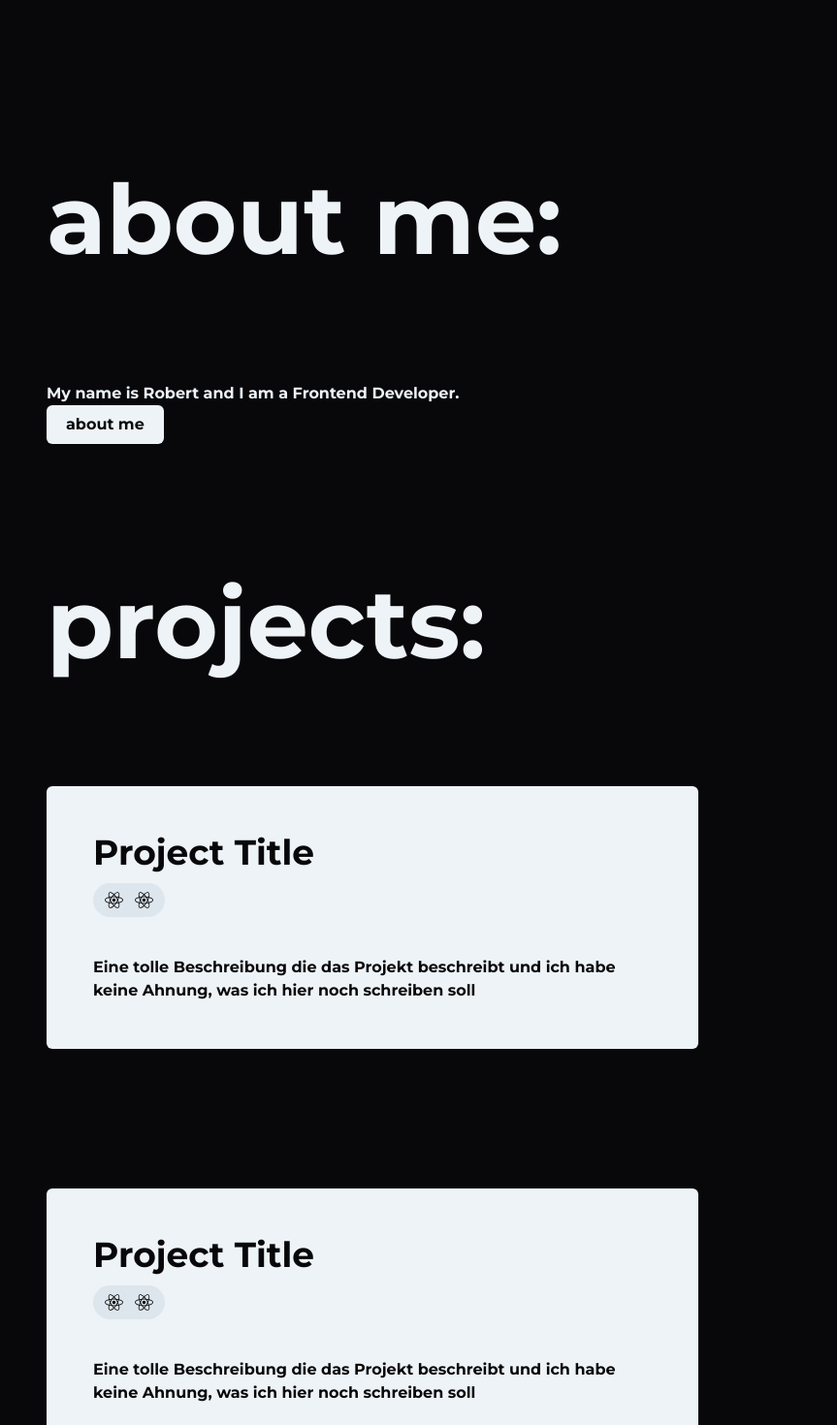
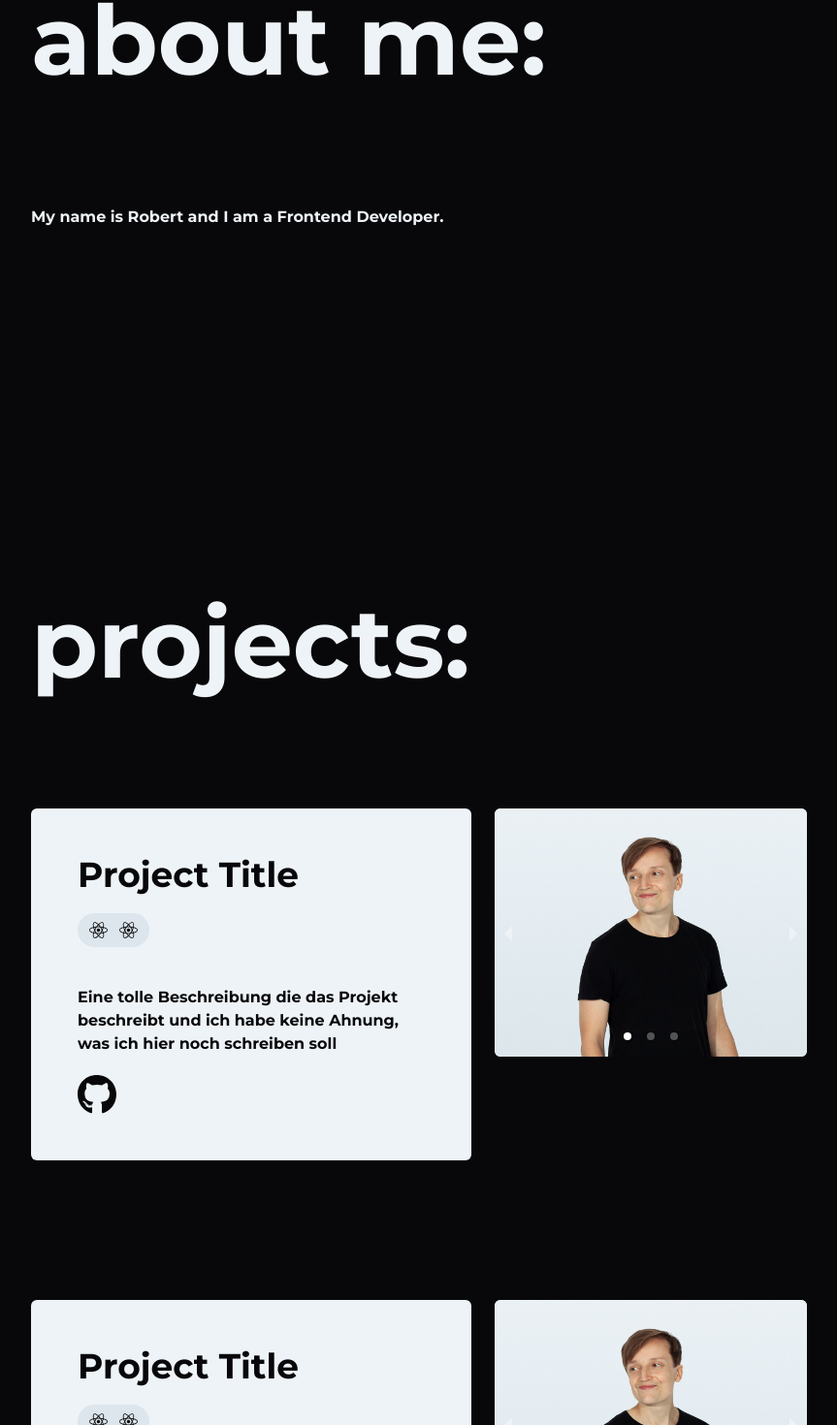
Before and after one commit to ropfoo/portowlio, a Next.js app: page / in a window 1280 px wide. Shown: the part 898-2368 px from the top of the page at 97% size, without its empty margins (208-1071 px from the left). Built offline with nearby package versions, Linux system fonts and the light colour scheme.

Commit message:
carousel

```diff
--- a/package.json
+++ b/package.json
@@ -12,7 +12,8 @@
     "gsap": "^3.10.2",
     "next": "12.1.4",
     "react": "18.0.0",
-    "react-dom": "18.0.0"
+    "react-dom": "18.0.0",
+    "react-responsive-carousel": "^3.2.23"
   },
   "devDependencies": {
     "@types/node": "17.0.23",
--- a/src/components/Layout.tsx
+++ b/src/components/Layout.tsx
@@ -1,17 +1,34 @@
-import React from 'react';
+import React, { RefObject } from 'react';
+export const mainPadding = 'px-3 sm:px-24 md:px-24 lg:px-36 xl:px-60 2xl:px-96';
 
-export const mainPadding = 'px-3 sm:px-12 md:px-28 lg:px-64 2xl:px-96';
+export interface SectionProps {
+    id?: string;
+    sectionRef?: RefObject<HTMLDivElement>;
+}
 
-export const MainSection = React.forwardRef<HTMLDivElement, any>(
-    ({ children }, sectionRef) => (
+interface MainSectionProps extends SectionProps {
+    customCSS?: string;
+}
+
+export const MainSection: React.FC<MainSectionProps> = ({
+    children,
+    sectionRef,
+    id,
+    customCSS,
+}) => {
+    return (
         <section
+            id={id}
             ref={sectionRef}
             className={`
             flex
-            justify-between
+            flex-col
+            justify-center
+            mb-36 md:mb-72
             ${mainPadding}
+            ${customCSS}
             `}>
             {children}
         </section>
-    )
-);
+    );
+};
--- a/src/components/ProjectCard/ProjectCard.tsx
+++ b/src/components/ProjectCard/ProjectCard.tsx
@@ -1,18 +1,53 @@
+import { GithubIcon } from '../icons/Github/GithubIcon';
 import { H3, P } from '../Text';
+import ProjectCarousel from './ProjectCarousel';
 import ProjectTools from './ProjectTools';
 
 const ProjectCard: React.FC = () => {
     return (
-        <div className='bg-snowowl text-nightowl rounded-md p-12 max-w-2xl mb-36'>
-            <div>
-                <H3>Project Title</H3>
-                <ProjectTools tools={['react', 'graphql']} />
-                <P>
-                    Eine tolle Beschreibung die das Projekt beschreibt und ich
-                    habe keine Ahnung, was ich hier noch schreiben soll
-                </P>
+        <div
+            className='
+            flex
+            flex-col md:flex-row
+            mb-32 md:mb-0
+        '>
+            <div
+                className='
+                bg-snowowl
+                text-nightowl
+                rounded-md
+                p-6 md:p-12
+                w-full md:w-7/12
+                mb-2 md:mb-36
+                md:mr-6
+            '>
+                <div>
+                    <H3>Project Title</H3>
+                    <ProjectTools tools={['react', 'graphql']} />
+                    <P>
+                        Eine tolle Beschreibung die das Projekt beschreibt und
+                        ich habe keine Ahnung, was ich hier noch schreiben soll
+                    </P>
+                    <div className='mt-5'>
+                        <a
+                            className='
+                            scale-50
+                            transition-transform'
+                            href='#'>
+                            <GithubIcon />
+                        </a>
+                    </div>
+                </div>
             </div>
-            <div></div>
+            <div
+                className='
+                h-fit
+                w-full md:w-5/12
+                bg-snowowl
+                rounded-md
+            '>
+                <ProjectCarousel />
+            </div>
         </div>
     );
 };
--- /dev/null
+++ b/src/components/ProjectCard/ProjectCarousel.tsx
@@ -0,0 +1,32 @@
+import Image from 'next/image';
+import { Carousel } from 'react-responsive-carousel';
+import 'react-responsive-carousel/lib/styles/carousel.min.css';
+
+const ProjectCarousel: React.FC = () => {
+    return (
+        <Carousel
+            className='rounded-md'
+            infiniteLoop
+            emulateTouch
+            showThumbs={false}
+            showStatus={false}>
+            <CarouselElement />
+            <CarouselElement />
+            <CarouselElement />
+        </Carousel>
+    );
+};
+
+const CarouselElement: React.FC = () => {
+    return (
+        <div className='h-56 md:h-64 rounded-md'>
+            <Image
+                className='object-cover rounded-md select-none pointer-events-none'
+                src='/images/rp_team.jpg'
+                layout='fill'
+            />
+        </div>
+    );
+};
+
+export default ProjectCarousel;
--- a/src/components/ProjectCard/ProjectTools.tsx
+++ b/src/components/ProjectCard/ProjectTools.tsx
@@ -16,6 +16,7 @@ const ProjectTools: React.FC<ProjectToolsProps> = ({ tools }) => {
             w-fit
             flex
             mb-10
+            mt-5
             justify-evenly
         '>
             {tools.map((tool, index) => (
--- a/src/components/Sections/AboutSection.tsx
+++ b/src/components/Sections/AboutSection.tsx
@@ -1,22 +1,14 @@
-import Image from 'next/image';
-import { Button } from '../Button';
-import { MainSection } from '../Layout';
+import { MainSection, SectionProps } from '../Layout';
 import { H1, P } from '../Text';
 
-const AboutSection: React.FC = () => {
+const AboutSection: React.FC<SectionProps> = ({ id, sectionRef }) => {
     return (
-        <MainSection>
+        <MainSection id={id} sectionRef={sectionRef}>
             <div className='flex flex-col justify-between'>
                 <div>
-                    <div className='mb-24 md:mb-36 xl:mb-52'>
-                        <H1>about me:</H1>
-                    </div>
+                    <H1>about me:</H1>
                     <P>My name is Robert and I am a Frontend Developer. </P>
                 </div>
-
-                <section>
-                    <Button>about me</Button>
-                </section>
             </div>
         </MainSection>
     );
--- a/src/components/Sections/IntroSection.tsx
+++ b/src/components/Sections/IntroSection.tsx
@@ -3,7 +3,7 @@ import Image from 'next/image';
 import gsap from 'gsap';
 import { Button } from '../Button';
 import { H1Large, P } from '../Text';
-import { MainSection } from '../Layout';
+import { mainPadding } from '../Layout';
 import { GithubIcon } from '../icons/Github/GithubIcon';
 import { LinkedinIcon } from '../icons/Linkedin/LinkdedInIcon';
 
@@ -51,7 +51,15 @@ const IntroSection: React.FC = () => {
     }, []);
 
     return (
-        <MainSection ref={sectionRef}>
+        <section
+            ref={sectionRef}
+            className={`flex h-screen justify-center flex-col ${mainPadding}`}>
+            <div
+                className='
+                flex
+                flex-row
+                justify-between
+            '>
                 <div ref={textRef} className='flex flex-col justify-between'>
                     <div>
                         <div className='mb-24 md:mb-36 xl:mb-52'>
@@ -78,7 +86,7 @@ const IntroSection: React.FC = () => {
                     flex
                     flex-col-reverse md:flex-row
                     items-end
-                ml-2 sm:ml-10  md:ml-12  lg:ml-28
+                    ml-2
                 '>
                     <div
                         ref={socialsRef}
@@ -101,12 +109,14 @@ const IntroSection: React.FC = () => {
                         pr-5 md:pr-0
                         md:mb-5
                         hover:scale-125
-                        transition-transform'
+                        transition-transform
+                        duration-300
+                        '
                             href='#'>
                             <GithubIcon />
                         </a>
                         <a
-                        className='bg-transparent hover:scale-125 transition-transform'
+                            className='bg-transparent hover:scale-125 transition-transform duration-300'
                             href='#'>
                             <LinkedinIcon />
                         </a>
@@ -121,13 +131,14 @@ const IntroSection: React.FC = () => {
                 '>
                         <Image
                             className='object-cover rounded-md select-none pointer-events-none'
-                        src={'/images/rp_team.jpg'}
-                        layout={'fill'}
+                            src='/images/rp_team.jpg'
+                            layout='fill'
                             priority
                         />
                     </div>
                 </div>
-        </MainSection>
+            </div>
+        </section>
     );
 };
 
--- a/src/components/Sections/ProjectsSection.tsx
+++ b/src/components/Sections/ProjectsSection.tsx
@@ -1,17 +1,13 @@
-import Image from 'next/image';
-import { Button } from '../Button';
-import { MainSection } from '../Layout';
+import { MainSection, SectionProps } from '../Layout';
 import ProjectCard from '../ProjectCard/ProjectCard';
-import { H1, P } from '../Text';
+import { H1 } from '../Text';
 
-const ProjectsSection: React.FC = () => {
+const ProjectsSection: React.FC<SectionProps> = ({ id, sectionRef }) => {
     return (
-        <MainSection>
+        <MainSection id={id} sectionRef={sectionRef}>
             <div className='flex flex-col justify-between'>
                 <div>
-                    <div className='mb-24 md:mb-36 xl:mb-52'>
-                        <H1>projects:</H1>
-                    </div>
+                    <H1>projects:</H1>
                 </div>
 
                 <ProjectCard />
--- a/src/components/Text.tsx
+++ b/src/components/Text.tsx
@@ -25,9 +25,9 @@ export const H1: React.FC = ({ children }) => (
     <h1
         className='
         text-[45px] md:text-[70px] xl:text-[100px]
+        pb-5 md:pb-24
+        mt-16
         font-bold
-        h-10 xl:h-30
-        md:leading-[6.5rem] xl:leading-[10rem]
         transition-all
     '>
         {children}
@@ -39,7 +39,6 @@ export const H3: React.FC = ({ children }) => (
         className='
         text-4xl
         font-bold
-        h-10 xl:h-30
         transition-all
         mb-3
     '>
--- a/src/pages/index.tsx
+++ b/src/pages/index.tsx
@@ -1,21 +1,17 @@
+import { useEffect, useRef } from 'react';
 import type { NextPage } from 'next';
 import Head from 'next/head';
-import { useEffect, useRef } from 'react';
 import gsap from 'gsap';
 import { ScrollTrigger } from 'gsap/dist/ScrollTrigger';
 import IntroSection from '../components/Sections/IntroSection';
 import ProjectsSection from '../components/Sections/ProjectsSection';
-import { mainPadding } from '../components/Layout';
 import AboutSection from '../components/Sections/AboutSection';
-import { OwlIcon } from '../components/icons/Owl/OwlIcon';
 import Navbar from '../components/Navbar/Navbar';
 
 gsap.registerPlugin(ScrollTrigger);
 
 const Home: NextPage = () => {
-    const introRef = useRef(null);
     const aboutRef = useRef(null);
-    const projectRef = useRef(null);
     const navRef = useRef<HTMLDivElement>(null);
     useEffect(() => {
         gsap.to(navRef.current, {
@@ -41,22 +37,13 @@ const Home: NextPage = () => {
 
             <Navbar navbarRef={navRef} />
 
-            <main className='flex flex-col justify-center  h-screen'>
+            <main>
                 <IntroSection />
-            </main>
+                {/* <main className='flex flex-col justify-center  h-screen'>
+                </main> */}
 
-            <main
-                id='about'
-                ref={aboutRef}
-                className='flex flex-col justify-center  h-screen'>
-                <AboutSection />
-            </main>
-
-            <main
-                id='projects'
-                ref={projectRef}
-                className='flex flex-col justify-center  h-screen'>
-                <ProjectsSection />
+                <AboutSection id='about' sectionRef={aboutRef} />
+                <ProjectsSection id='projects' />
             </main>
         </div>
     );
```
Also changed, not shown: 1 other file (tests, documents, lock files or other folders). Lines whose indentation alone changed are shown as unchanged.
